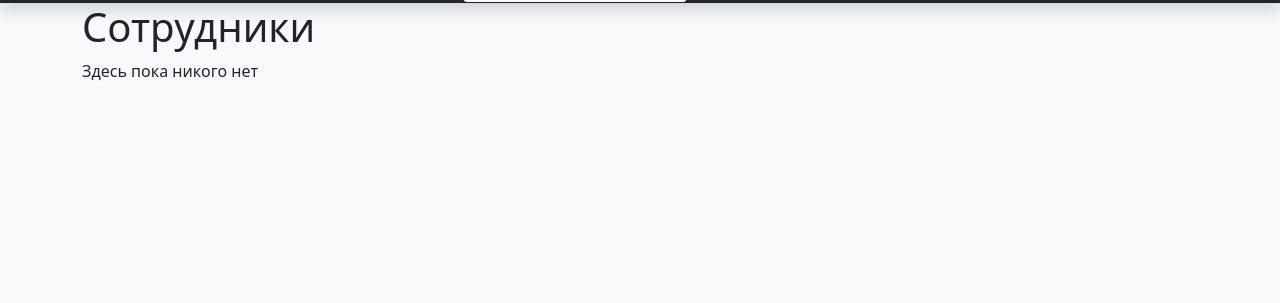
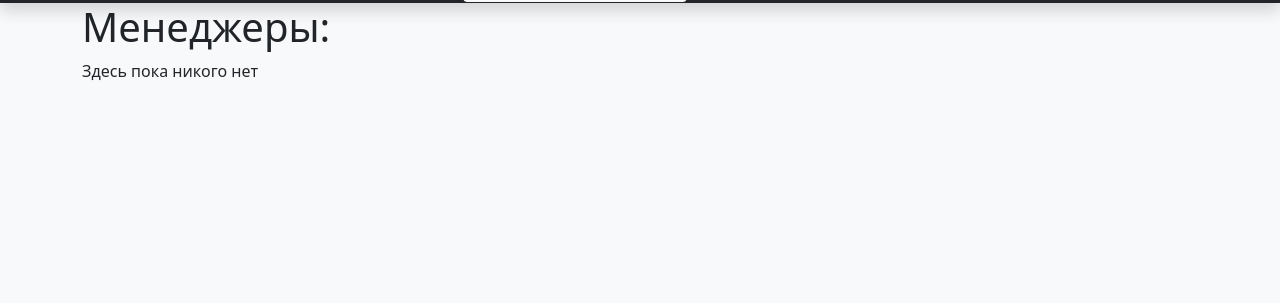
Before and after one commit to barKoZZeR/Diplom_project, a Django app: template taskmanager/main/templates/main/employers_plans.html in a window 1280 px wide. Shown: the part 31-334 px from the top of the page. Run offline with Django 5.2, Linux system fonts and the light colour scheme; the template is opened without the code that fills it, so the values that code supplies are empty.

Commit message:
Initial commit

```diff
--- a/taskmanager/main/templates/main/employers_plans.html
+++ b/taskmanager/main/templates/main/employers_plans.html
@@ -5,7 +5,7 @@
 {% endblock %}
 
 {% block content %}
-    <h1>Сотрудники</h1>
+    <h1>Менеджеры:</h1>
     {% if managers %}
         <ul>
             {% for manager in managers %}
```
